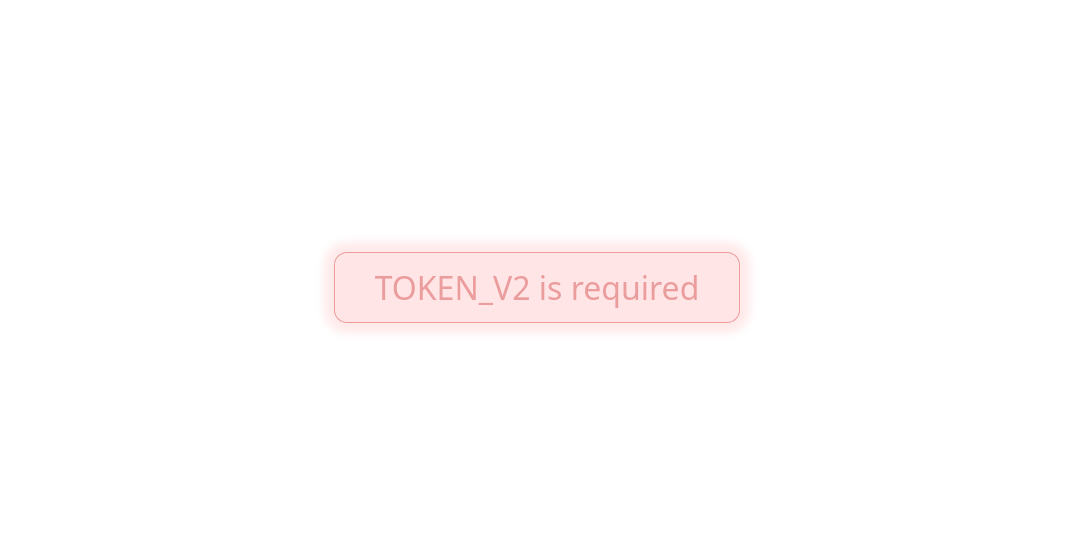
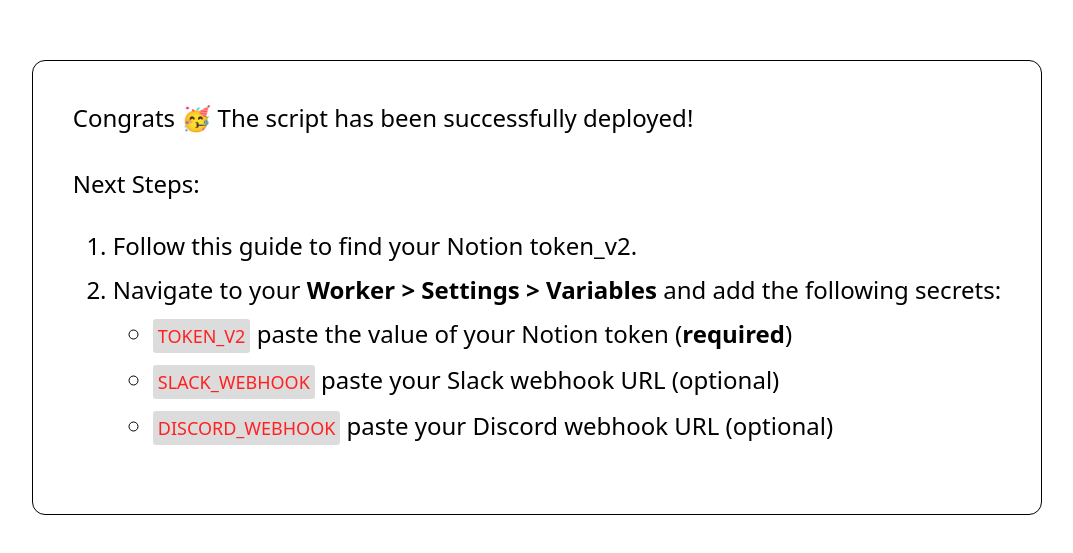
Before and after one commit to notionblog/notion-backups, a website: page pages/error.html in a window 1280 px wide. Shown: the part 121-674 px from the top of the page, without its empty margins (103-1176 px from the left). Drawn offline with Linux system fonts and the light colour scheme.

Commit message:
fix: add guide for the steps after deployment

```diff
--- a/pages/error.html
+++ b/pages/error.html
@@ -15,21 +15,51 @@
         justify-content: center;
       }
       .description {
-        padding: 13px 40px;
-        box-shadow: 0px 0px 10px 10px #ffeaea;
-        color: rgba(191, 0, 0, 0.319);
-        background-color: #ff00001a;
-        font-size: 24pt;
+        padding: 40px;
+        font-size: 18pt;
         border: 1px solid;
         border-radius: 13px;
         font-family: system-ui;
+      }
+      .code {
+        color: #ff2121;
+        background-color: gainsboro;
+        padding: 5px;
+        border-radius: 3px;
+        font-size: 18px;
+      }
+      li {
+        line-height: 44px;
       }
     </style>
   </head>
   <body>
     <div class="container">
       <div class="description">
-        TOKEN_V2 is required
+        <span>Congrats 🥳 The script has been successfully deployed!</span
+        ><br /><br />
+        Next Steps:
+        <ol>
+          <li>Follow this guide to find your Notion token_v2.</li>
+          <li>
+            Navigate to your <b>Worker > Settings > Variables </b>and add the
+            following secrets:
+            <ul>
+              <li>
+                <span class="code">TOKEN_V2</span> paste the value of your
+                Notion token (<b>required</b>)
+              </li>
+              <li>
+                <span class="code">SLACK_WEBHOOK</span> paste your Slack webhook
+                URL (optional)
+              </li>
+              <li>
+                <span class="code">DISCORD_WEBHOOK</span> paste your Discord
+                webhook URL (optional)
+              </li>
+            </ul>
+          </li>
+        </ol>
       </div>
     </div>
   </body>
```
Also changed, not shown: assets/light.png.
